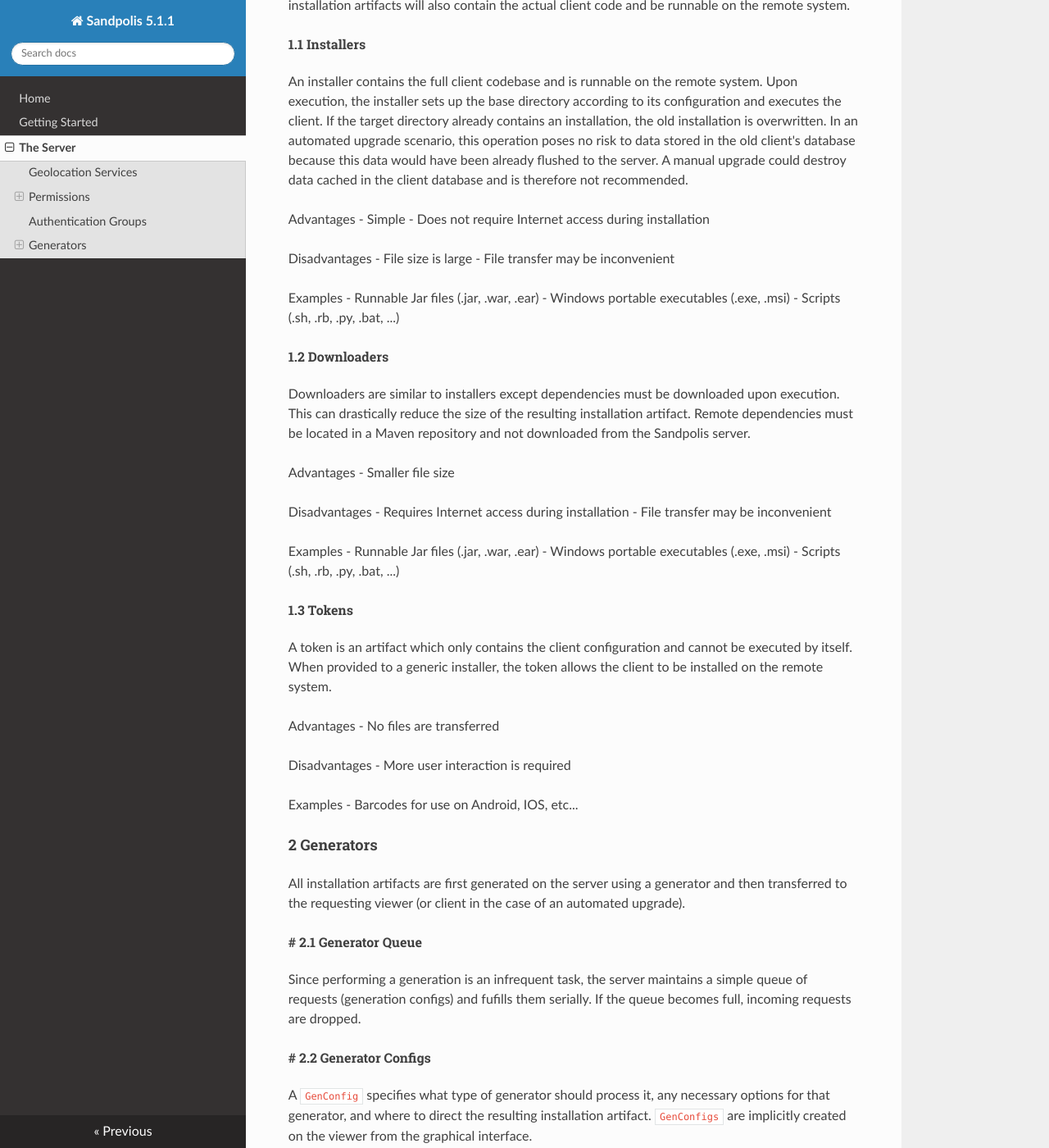
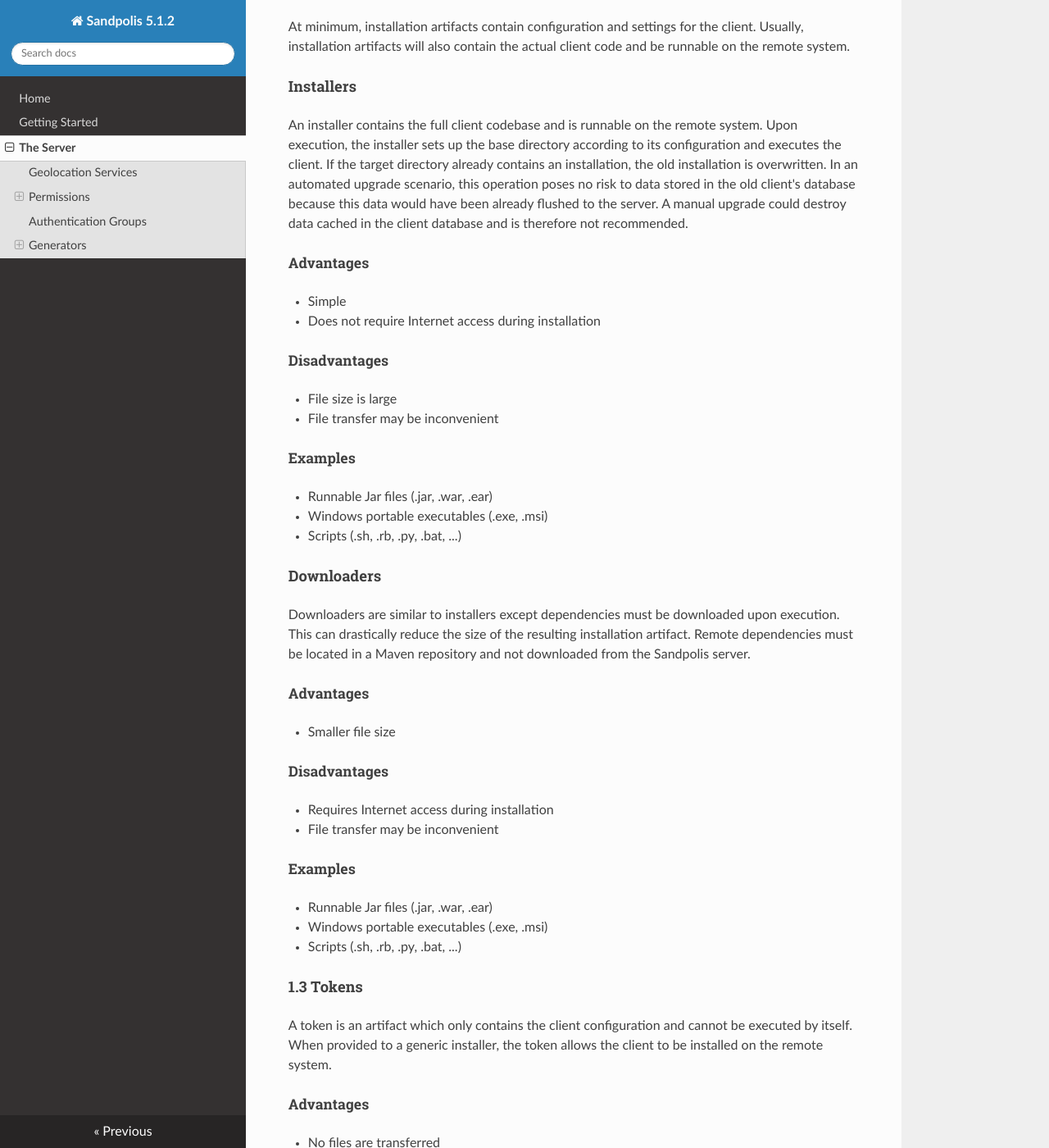
Before and after one commit to sandpolis/docs, an MkDocs documentation site: the page built from docs/server.md, in a window 1280 px wide and 1400 px high, scrolled down 2060 px. Shown: the whole window at 82% size. Built offline with MkDocs 1.6.1, drawn with Linux system fonts in a browser that asks for light colours; nearby versions of some CDN libraries; some of the changed text lies outside the part shown.

Commit message:
Update formatting

```diff
--- a/docs/server.md
+++ b/docs/server.md
@@ -43,6 +43,7 @@ The user permissions system is similar to the MySQL permissions system. Permissi
 
 ## Authentication Groups
 Authentication groups solve two problems:
+
 - they ensure clients connect to the correct server
 - they conveniently partition clients so permissions can be easily enforced
 
@@ -51,57 +52,57 @@ Since clients are dynamic, enforcing `client.*` permissions is more complicated
 ## Generators
 Sandpolis is compatible with many different platforms and therefore needs to have a flexible approach to client installation. A `Generator` is a routine which produces some installation artifact according to a supplied configuration (`GenConfig`). This installation artifact is then used to install the Sandpolis client on a remote system.
 
-#### 1 Installation Artifacts
+### Installation Artifacts
 At minimum, installation artifacts contain configuration and settings for the client. Usually, installation artifacts will also contain the actual client code and be runnable on the remote system.
 
-###### 1.1 Installers
+#### Installers
 An installer contains the full client codebase and is runnable on the remote system. Upon execution, the installer sets up the base directory according to its configuration and executes the client. If the target directory already contains an installation, the old installation is overwritten.  In an automated upgrade scenario, this operation poses no risk to data stored in the old client's database because this data would have been already flushed to the server. A manual upgrade could destroy data cached in the client database and is therefore not recommended.
 
-Advantages
+##### Advantages
 - Simple
 - Does not require Internet access during installation
 
-Disadvantages
+##### Disadvantages
 - File size is large
 - File transfer may be inconvenient
 
-Examples
+##### Examples
 - Runnable Jar files (.jar, .war, .ear)
 - Windows portable executables (.exe, .msi)
 - Scripts (.sh, .rb, .py, .bat, ...)
 
-###### 1.2 Downloaders
+#### Downloaders
 Downloaders are similar to installers except dependencies must be downloaded upon execution. This can drastically reduce the size of the resulting installation artifact. Remote dependencies must be located in a Maven repository and not downloaded from the Sandpolis server.
 
-Advantages
+##### Advantages
 - Smaller file size
 
-Disadvantages
+##### Disadvantages
 - Requires Internet access during installation
 - File transfer may be inconvenient
 
-Examples
+##### Examples
 - Runnable Jar files (.jar, .war, .ear)
 - Windows portable executables (.exe, .msi)
 - Scripts (.sh, .rb, .py, .bat, ...)
 
-###### 1.3 Tokens
+#### 1.3 Tokens
 A token is an artifact which only contains the client configuration and cannot be executed by itself. When provided to a generic installer, the token allows the client to be installed on the remote system.
 
-Advantages
+##### Advantages
 - No files are transferred
 
-Disadvantages
+##### Disadvantages
 - More user interaction is required
 
-Examples
+##### Examples
 - Barcodes for use on Android, IOS, etc...
 
-#### 2 Generators
+### Generators
 All installation artifacts are first generated on the server using a generator and then transferred to the requesting viewer (or client in the case of an automated upgrade).
 
-####### 2.1 Generator Queue
+##### Generator Queue
 Since performing a generation is an infrequent task, the server maintains a simple queue of requests (generation configs) and fufills them serially. If the queue becomes full, incoming requests are dropped.
 
-####### 2.2 Generator Configs
+##### Generator Configs
 A `GenConfig` specifies what type of generator should process it, any necessary options for that generator, and where to direct the resulting installation artifact. `GenConfigs` are implicitly created on the viewer from the graphical interface.
--- a/mkdocs.yml
+++ b/mkdocs.yml
@@ -1,4 +1,4 @@
-site_name: Sandpolis 5.1.1
+site_name: Sandpolis 5.1.2
 nav:
   - Home: index.md
   - Getting Started: getting_started.md
```
Also changed, not shown: docs/installation.md (+11 -0 lines).
